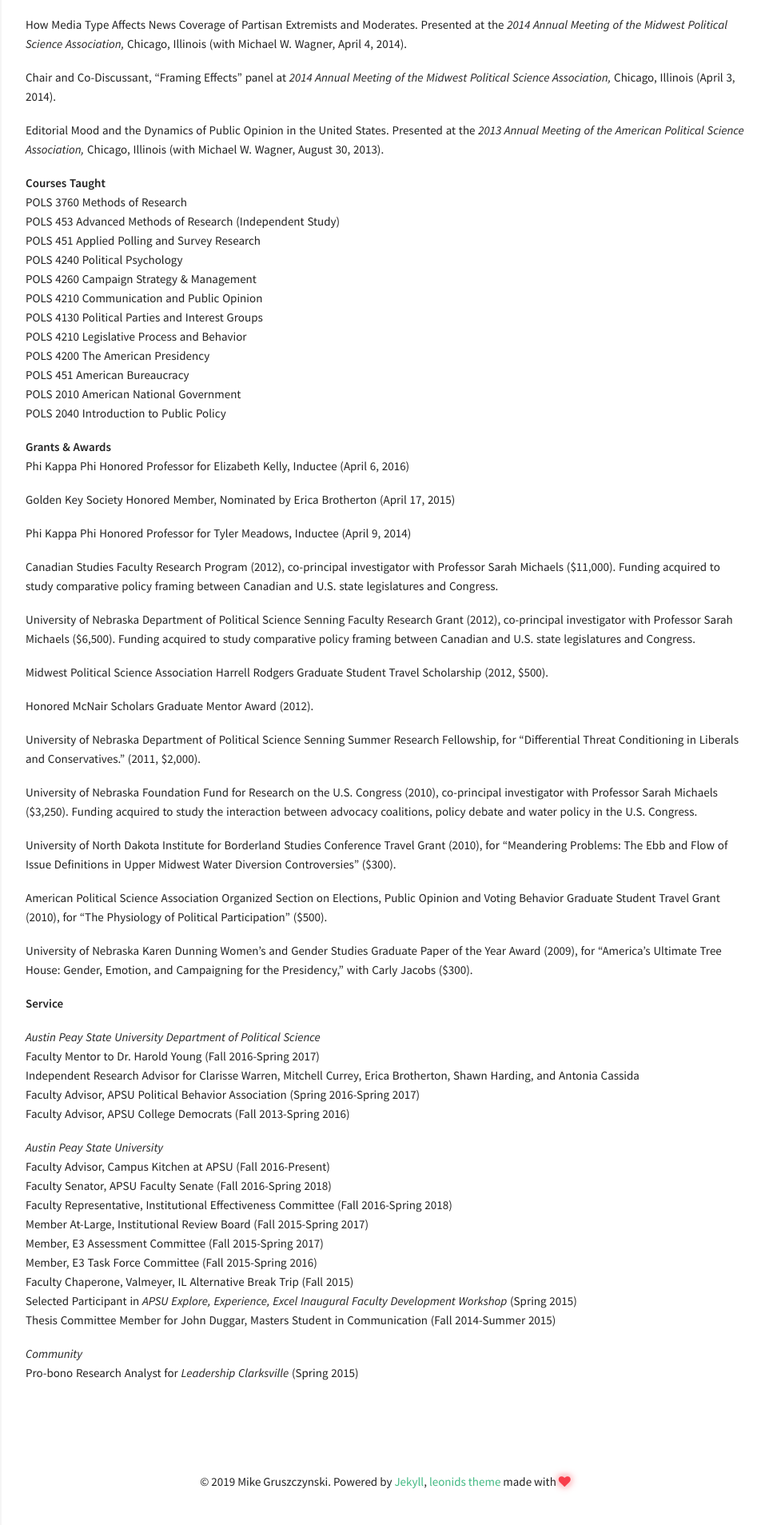
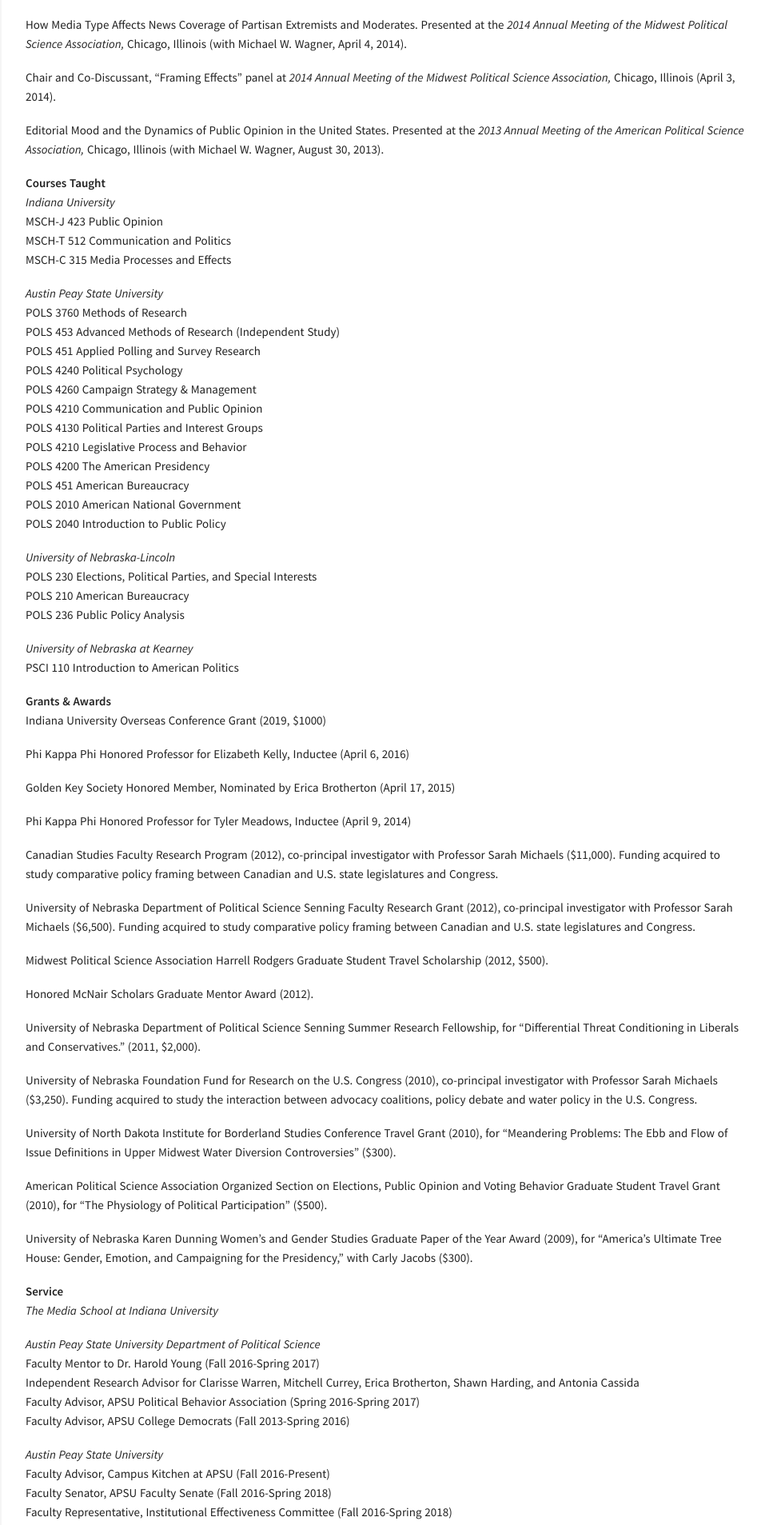
Before and after one commit to MikeGruz/mikegruz.github.io, a Jekyll site: the page built from cv.md, in a window 1280 px wide. Shown: the part 2572-4479 px from the top of the page at 80% size, without its empty margins (318-1280 px from the left). Built offline with Jekyll 4.4.1, drawn with Linux system fonts in a browser that asks for light colours.

Commit message:
cv update

```diff
--- a/cv.md
+++ b/cv.md
@@ -108,6 +108,12 @@
 
 
 **Courses Taught**
+*Indiana University*
+MSCH-J 423 Public Opinion
+MSCH-T 512 Communication and Politics
+MSCH-C 315 Media Processes and Effects
+
+*Austin Peay State University*
 POLS 3760 Methods of Research
 POLS 453 Advanced Methods of Research (Independent Study)
 POLS 451 Applied Polling and Survey Research
@@ -121,8 +127,18 @@
 POLS 2010 American National Government
 POLS 2040 Introduction to Public Policy
 
+*University of Nebraska-Lincoln*
+POLS 230 Elections, Political Parties, and Special Interests
+POLS 210 American Bureaucracy
+POLS 236 Public Policy Analysis
+
+*University of Nebraska at Kearney*
+PSCI 110 Introduction to American Politics
+
 
 **Grants & Awards**
+Indiana University Overseas Conference Grant (2019, $1000)
+
 Phi Kappa Phi Honored Professor for Elizabeth Kelly, Inductee (April 6, 2016)
 
 Golden Key Society Honored Member, Nominated by Erica Brotherton (April 17, 2015)
@@ -149,6 +165,9 @@
 
 
 **Service**
+*The Media School at Indiana University*
+
+
 
 *Austin Peay State University Department of Political Science*
 Faculty Mentor to Dr. Harold Young (Fall 2016-Spring 2017)
```
